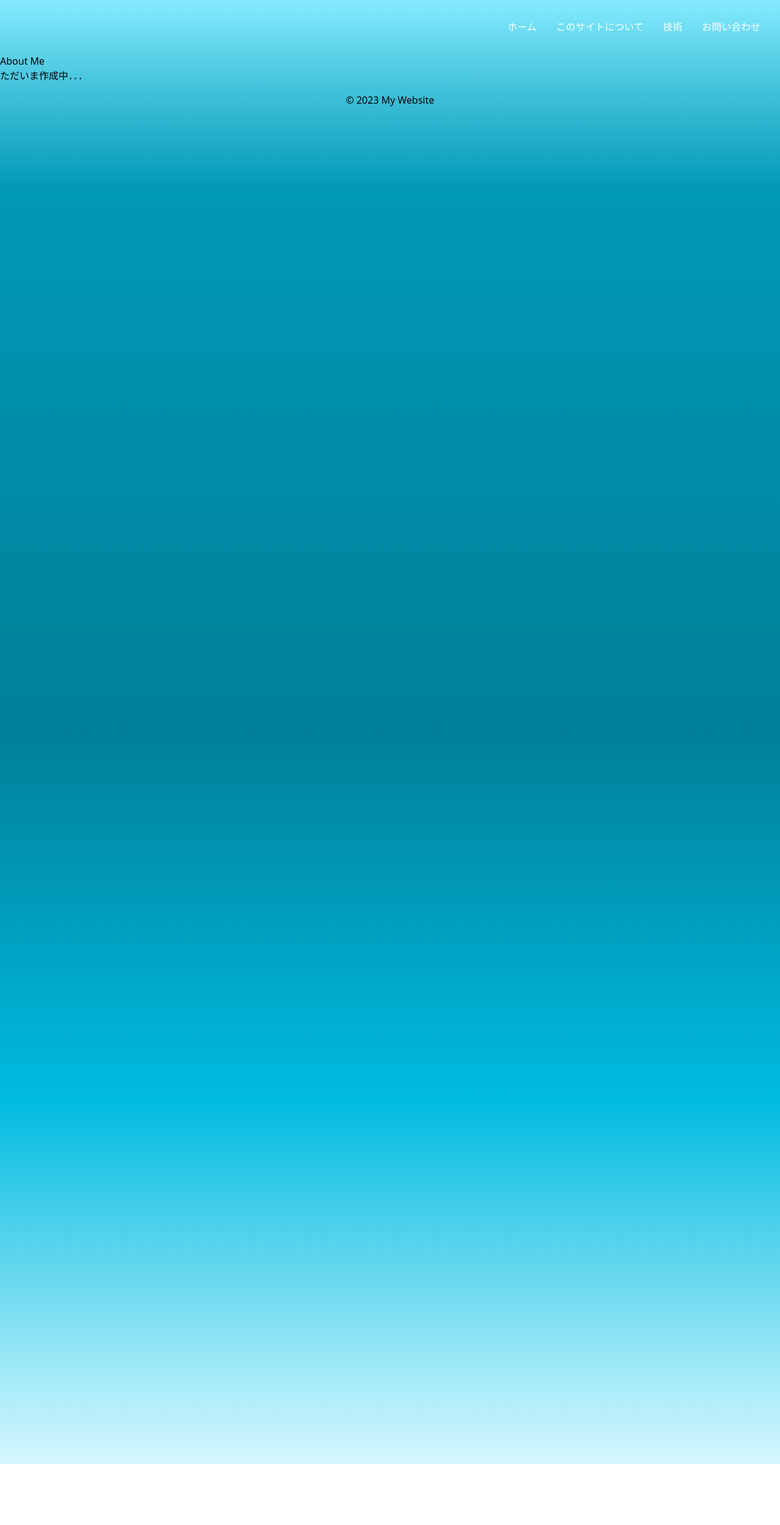
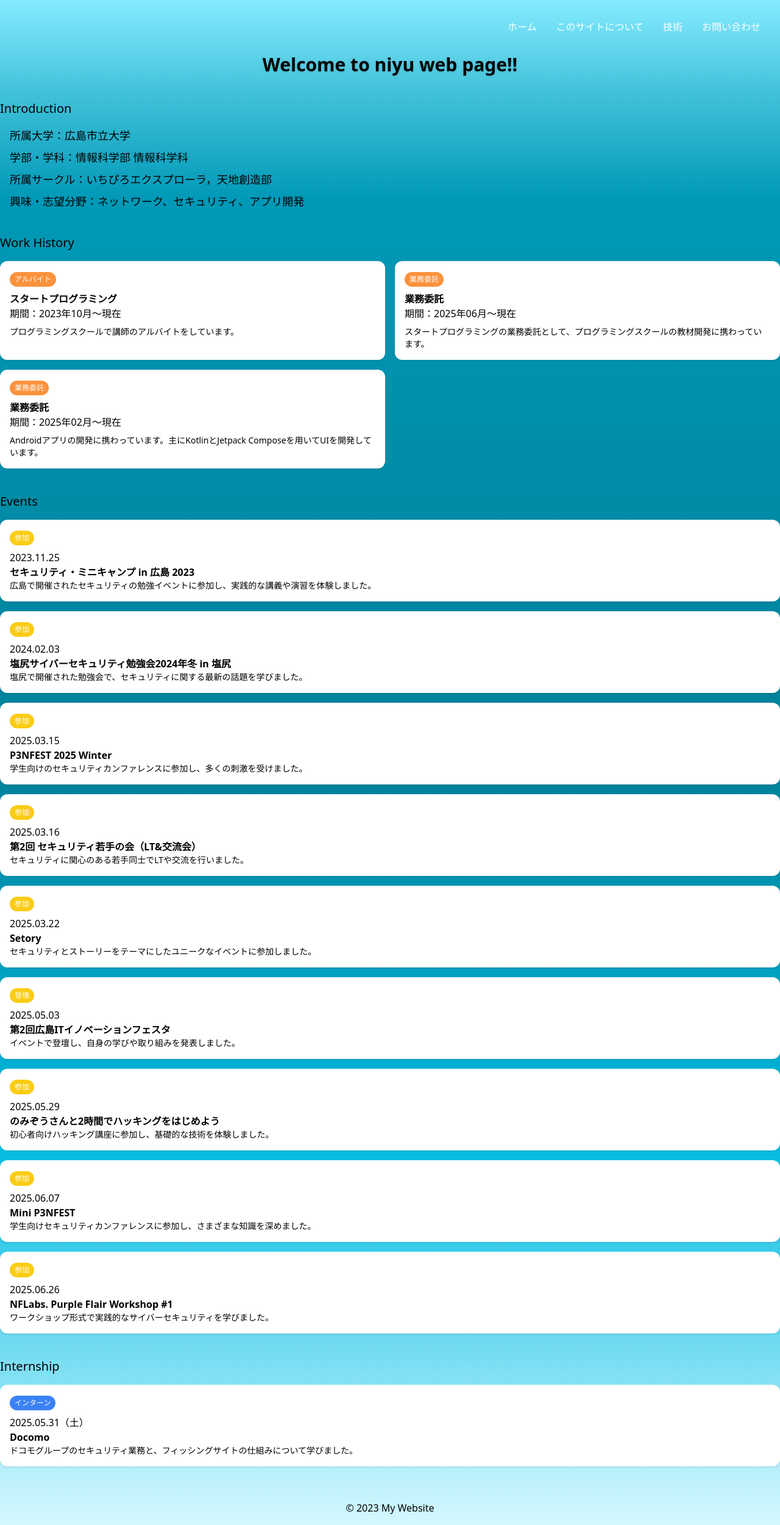
Before and after one commit to niyu07/niyu07.github.io, a React (Vite) app: page /about in a window 1280 px wide. Shown: the whole page at 61% size. Before the commit the page ends 2400 px from the top, so only its background shows below. Built offline with nearby package versions, Linux system fonts and the light colour scheme.

Commit message:
Fix: Aboutページの内容を更新し、自己紹介と職歴を追加

```diff
--- a/src/pages/About.tsx
+++ b/src/pages/About.tsx
@@ -1,8 +1,140 @@
 export default function About() {
   return (
     <>
-      <h2>About Me</h2>
-      <h2>ただいま作成中．．．</h2>
+      <h1 className="text-3xl font-bold text-center drop-shadow mb-10">
+        Welcome to niyu web page!!
+      </h1>
+
+      <section className="mb-10">
+        <h2 className="text-xl mb-4">Introduction</h2>
+        <ul className="space-y-2 text-lg pl-4">
+          <li>所属大学：広島市立大学</li>
+          <li>学部・学科：情報科学部 情報科学科</li>
+          <li>所属サークル：いちぴろエクスプローラ，天地創造部</li>
+          <li>興味・志望分野：ネットワーク、セキュリティ、アプリ開発</li>
+        </ul>
+      </section>
+
+      <section className="mb-10">
+        <h2 className="text-xl mb-4">Work History</h2>
+        <div className="grid md:grid-cols-2 gap-4">
+          <div className="bg-white text-black rounded-xl shadow p-4">
+            <span className="inline-block bg-orange-400 text-white text-xs px-2 py-1 rounded-full mb-2">アルバイト</span>
+            <h3 className="font-bold">スタートプログラミング</h3>
+            <p>期間：2023年10月〜現在</p>
+            <p className="text-sm mt-2">
+              プログラミングスクールで講師のアルバイトをしています。
+            </p>
+          </div>
+
+          <div className="bg-white text-black rounded-xl shadow p-4">
+            <span className="inline-block bg-orange-400 text-white text-xs px-2 py-1 rounded-full mb-2">業務委託</span>
+            <h3 className="font-bold">業務委託</h3>
+            <p>期間：2025年06月〜現在</p>
+            <p className="text-sm mt-2">
+              スタートプログラミングの業務委託として、プログラミングスクールの教材開発に携わっています。
+            </p>
+          </div>
+
+
+          <div className="bg-white text-black rounded-xl shadow p-4">
+            <span className="inline-block bg-orange-400 text-white text-xs px-2 py-1 rounded-full mb-2">業務委託</span>
+            <h3 className="font-bold">業務委託</h3>
+            <p>期間：2025年02月〜現在</p>
+            <p className="text-sm mt-2">
+              Androidアプリの開発に携わっています。主にKotlinとJetpack Composeを用いてUIを開発しています。
+            </p>
+          </div>
+        </div>
+      </section>
+
+      {/* <section className="mb-10">
+        <h2 className="text-xl mb-4">Certification</h2>
+        <div className="bg-white text-black p-4 rounded-xl shadow">
+          <p>20XX.05</p>
+          <p className="font-bold">？？？？</p>
+        </div>
+      </section> */}
+
+      <section className="mb-10">
+  <h2 className="text-xl mb-4">Events</h2>
+
+  <div className="bg-white text-black p-4 rounded-xl shadow mb-4">
+    <span className="inline-block bg-yellow-400 text-white text-xs px-2 py-1 rounded-full mb-2">参加</span>
+    <p>2023.11.25</p>
+    <p className="font-bold">セキュリティ・ミニキャンプ in 広島 2023</p>
+    <p className="text-sm">広島で開催されたセキュリティの勉強イベントに参加し、実践的な講義や演習を体験しました。</p>
+  </div>
+
+  <div className="bg-white text-black p-4 rounded-xl shadow mb-4">
+    <span className="inline-block bg-yellow-400 text-white text-xs px-2 py-1 rounded-full mb-2">参加</span>
+    <p>2024.02.03</p>
+    <p className="font-bold">塩尻サイバーセキュリティ勉強会2024年冬 in 塩尻</p>
+    <p className="text-sm">塩尻で開催された勉強会で、セキュリティに関する最新の話題を学びました。</p>
+  </div>
+
+  <div className="bg-white text-black p-4 rounded-xl shadow mb-4">
+    <span className="inline-block bg-yellow-400 text-white text-xs px-2 py-1 rounded-full mb-2">参加</span>
+    <p>2025.03.15</p>
+    <p className="font-bold">P3NFEST 2025 Winter</p>
+    <p className="text-sm">学生向けのセキュリティカンファレンスに参加し、多くの刺激を受けました。</p>
+  </div>
+
+  <div className="bg-white text-black p-4 rounded-xl shadow mb-4">
+    <span className="inline-block bg-yellow-400 text-white text-xs px-2 py-1 rounded-full mb-2">参加</span>
+    <p>2025.03.16</p>
+    <p className="font-bold">第2回 セキュリティ若手の会（LT&交流会）</p>
+    <p className="text-sm">セキュリティに関心のある若手同士でLTや交流を行いました。</p>
+  </div>
+
+  <div className="bg-white text-black p-4 rounded-xl shadow mb-4">
+    <span className="inline-block bg-yellow-400 text-white text-xs px-2 py-1 rounded-full mb-2">参加</span>
+    <p>2025.03.22</p>
+    <p className="font-bold">Setory</p>
+    <p className="text-sm">セキュリティとストーリーをテーマにしたユニークなイベントに参加しました。</p>
+  </div>
+
+  <div className="bg-white text-black p-4 rounded-xl shadow mb-4">
+    <span className="inline-block bg-yellow-400 text-white text-xs px-2 py-1 rounded-full mb-2">登壇</span>
+    <p>2025.05.03</p>
+    <p className="font-bold">第2回広島ITイノベーションフェスタ</p>
+    <p className="text-sm">イベントで登壇し、自身の学びや取り組みを発表しました。</p>
+  </div>
+
+  <div className="bg-white text-black p-4 rounded-xl shadow mb-4">
+    <span className="inline-block bg-yellow-400 text-white text-xs px-2 py-1 rounded-full mb-2">参加</span>
+    <p>2025.05.29</p>
+    <p className="font-bold">のみぞうさんと2時間でハッキングをはじめよう</p>
+    <p className="text-sm">初心者向けハッキング講座に参加し、基礎的な技術を体験しました。</p>
+  </div>
+
+  <div className="bg-white text-black p-4 rounded-xl shadow mb-4">
+    <span className="inline-block bg-yellow-400 text-white text-xs px-2 py-1 rounded-full mb-2">参加</span>
+    <p>2025.06.07</p>
+    <p className="font-bold">Mini P3NFEST</p>
+    <p className="text-sm">学生向けセキュリティカンファレンスに参加し、さまざまな知識を深めました。</p>
+  </div>
+
+  <div className="bg-white text-black p-4 rounded-xl shadow mb-4">
+    <span className="inline-block bg-yellow-400 text-white text-xs px-2 py-1 rounded-full mb-2">参加</span>
+    <p>2025.06.26</p>
+    <p className="font-bold">NFLabs. Purple Flair Workshop #1</p>
+    <p className="text-sm">ワークショップ形式で実践的なサイバーセキュリティを学びました。</p>
+  </div>
+</section>
+
+<section className="mb-10">
+  <h2 className="text-xl mb-4">Internship</h2>
+
+  <div className="bg-white text-black p-4 rounded-xl shadow mb-4">
+    <span className="inline-block bg-blue-500 text-white text-xs px-2 py-1 rounded-full mb-2">インターン</span>
+    <p>2025.05.31（土）</p>
+    <p className="font-bold">Docomo</p>
+    <p className="text-sm">
+      ドコモグループのセキュリティ業務と、フィッシングサイトの仕組みについて学びました。
+    </p>
+  </div>
+</section>
     </>
   );
 }
```
